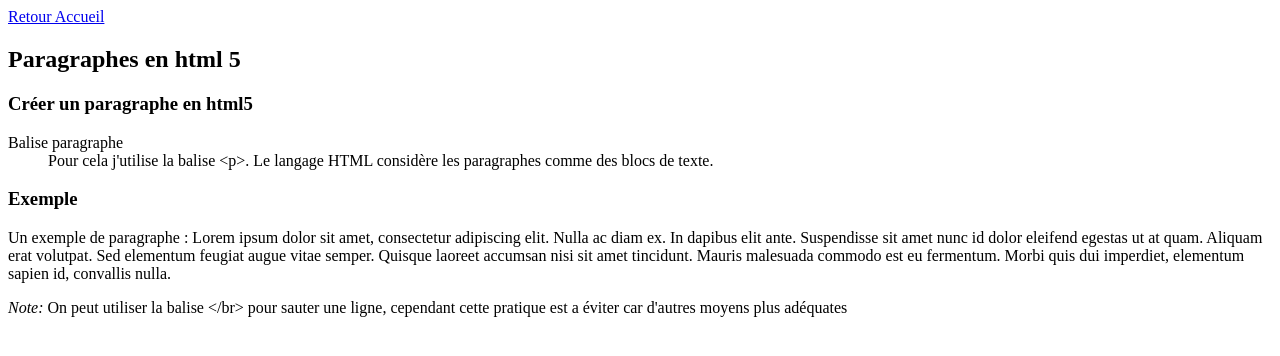
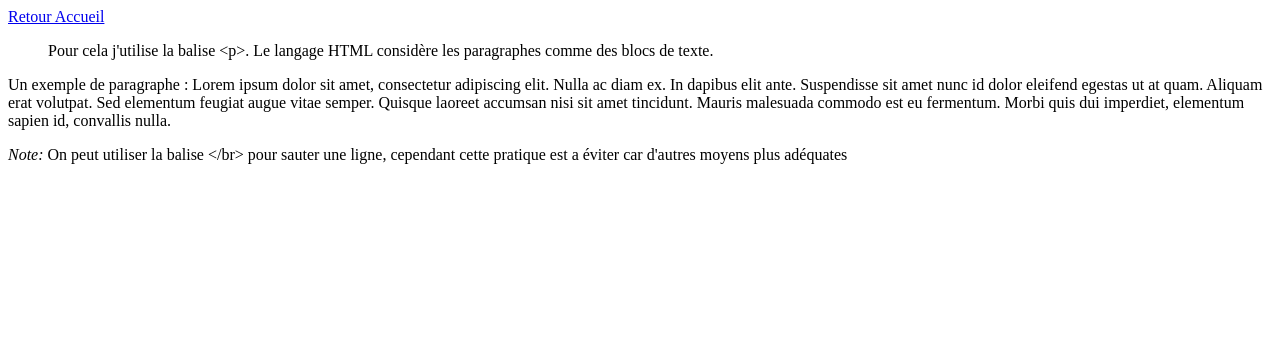
Before and after one commit to colinemartin1995/colinemartin1995.github.io, a plain HTML site: page Pages/Paragraphes.html in a window 1280 px wide. Drawn offline with Linux system fonts and the light colour scheme.

Commit message:
retour v2 pour Paragraphes

```diff
--- a/Pages/Paragraphes.html
+++ b/Pages/Paragraphes.html
@@ -2,19 +2,15 @@
 <html>
 
 <head>
-	<meta charset="UTF-8" />
+    <meta charset="UTF-8"/>
     <title>Paragraphes</title>
 </head>
 
 <body>
 <a href="../index.html">Retour Accueil</a>
 <article>
-		<h2>Paragraphes en html 5</h2>
     <section>
-			<h3>Créer un paragraphe en html5</h3>
         <dl>
-				<dt>
-					Balise paragraphe
             </dt>
             <dd>Pour cela j'utilise la balise &lt;p&gt;. Le langage HTML considère les paragraphes comme des blocs de
                 texte.
@@ -22,7 +18,6 @@
         </dl>
     </section>
     <section>
-			<h3>Exemple</h3>
         <p> Un exemple de paragraphe : Lorem ipsum dolor sit amet, consectetur adipiscing elit. Nulla ac diam ex. In
             dapibus elit ante. Suspendisse sit amet nunc id dolor eleifend egestas ut at quam. Aliquam erat volutpat.
             Sed elementum feugiat augue vitae semper. Quisque laoreet accumsan nisi sit amet tincidunt. Mauris malesuada
```
Lines whose indentation alone changed are shown as unchanged.
